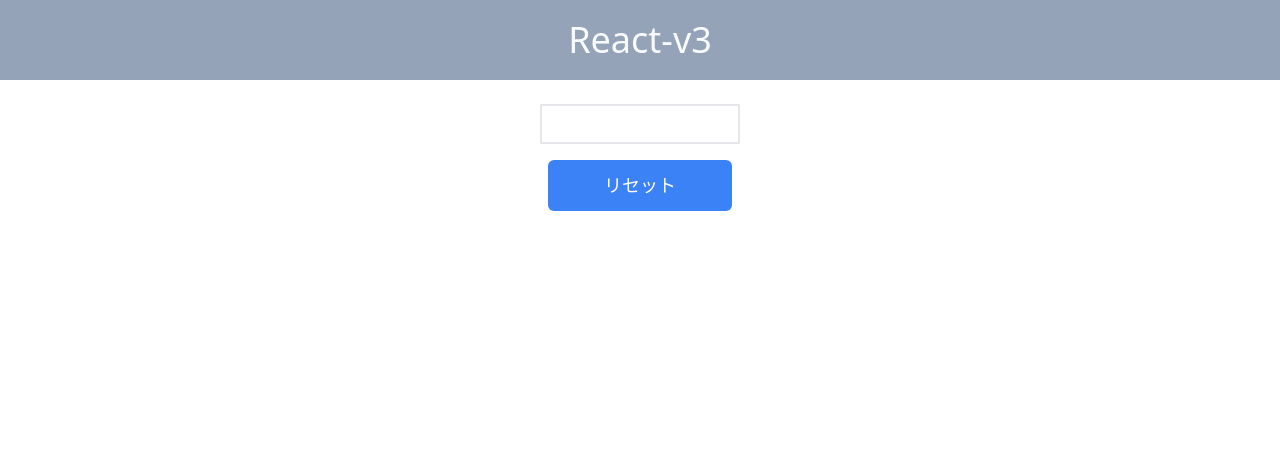
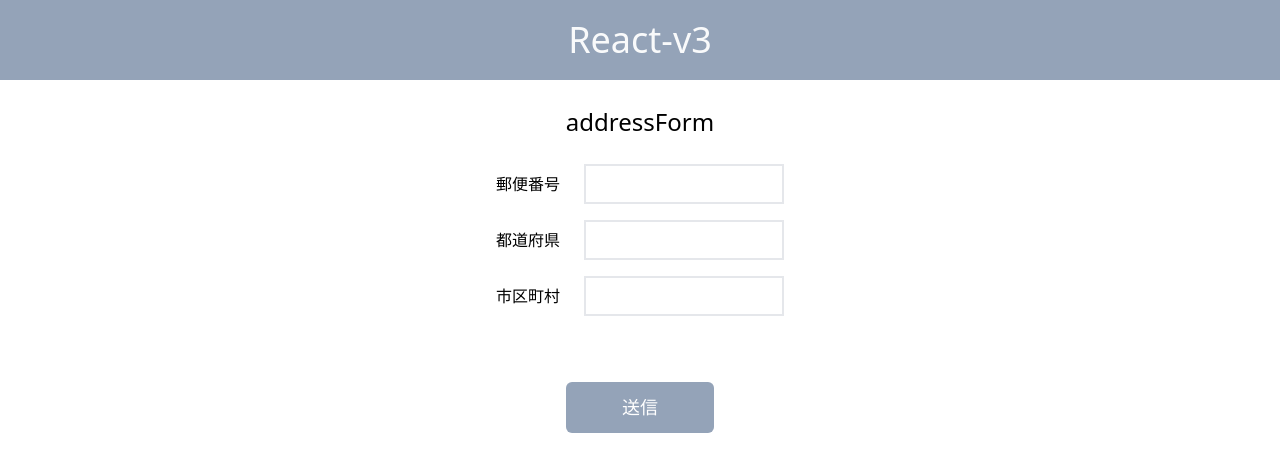
Before and after one commit to pj100-team/react-v3, a React (Create React App) app: page / in a window 1280 px wide. Shown: the top 472 px of the page. Built offline with nearby package versions, Linux system fonts and the light colour scheme.

Commit message:
[practice4] search address

```diff
--- a/package.json
+++ b/package.json
@@ -12,6 +12,7 @@
     "@types/react-dom": "^18.2.7",
     "react": "^18.2.0",
     "react-dom": "^18.2.0",
+    "react-hook-form": "^7.88.0",
     "react-scripts": "5.0.1",
     "typescript": "^4.9.5",
     "web-vitals": "^2.1.4"
--- a/src/App.tsx
+++ b/src/App.tsx
@@ -1,7 +1,8 @@
 import "./App.css";
 // import Practice1 from "./templates/practice1";
 // import Practice2 from "./templates/practice2";
-import Practice3 from "./templates/practice3";
+// import Practice3 from "./templates/practice3";
+import Practice4 from "./templates/practice4";
 
 function App() {
 	return (
@@ -11,7 +12,8 @@ function App() {
 			</header>
 			{/* <Practice1 /> */}
 			{/* <Practice2 /> */}
-			<Practice3 />
+			{/* <Practice3 /> */}
+			<Practice4 />
 		</>
 	);
 }
--- a/src/components/button.tsx
+++ b/src/components/button.tsx
@@ -1,13 +1,15 @@
-interface ButtonProps {
+type ButtonProps = {
   label: string;
   backgroundColor: string;
   textColor: string;
-  onClick: () => void;
-}
+  type?: "button" | "submit" | "reset";
+  onClick?: () => void;
+};
 
-const Button: React.FC<ButtonProps> = ({ label, backgroundColor, textColor, onClick }) => {
+const Button: React.FC<ButtonProps> = ({ label, backgroundColor, textColor, type = "button", onClick }) => {
   return (
     <button
+      type={type}
       style={{
         borderColor: backgroundColor,
         backgroundColor,
--- a/src/components/input.tsx
+++ b/src/components/input.tsx
@@ -1,23 +1,39 @@
+import { forwardRef } from "react";
+
 type InputProps = {
 	type: string;
+	id?: string;
+	name?: string;
 	value?: string;
 	isChecked?: boolean;
-	onChange: (event: React.ChangeEvent<HTMLInputElement>) => void;
+	placeholder?: string;
+	onChange?: (event: React.ChangeEvent<HTMLInputElement>) => void;
+	onBlur?: (event: React.FocusEvent<HTMLInputElement>) => void;
 	width: string;
 	height: string;
 	borderColor?: string;
 };
 
-const Input: React.FC<InputProps> = ({ type, value, isChecked, onChange, width, height, borderColor }) => {
+const Input = forwardRef<HTMLInputElement, InputProps>(
+	(
+		{ type, id, name, value, isChecked, placeholder, onChange, onBlur, width, height, borderColor },
+		ref
+	) => {
 		return (
 			<input
 				type={type}
+				id={id}
+				name={name}
 				value={value}
 				checked={isChecked}
+				placeholder={placeholder}
 				onChange={onChange}
+				onBlur={onBlur}
+				ref={ref}
 				style={{ width: width, height: height, border: `2px solid ${borderColor ?? "#3b82f6"}` }}
 			/>
 		);
-};
+	}
+);
 
 export default Input;
--- /dev/null
+++ b/src/templates/practice4.tsx
@@ -0,0 +1,200 @@
+import Input from "../components/input";
+import Button from "../components/button";
+import { useEffect, useState } from "react";
+import { useForm, SubmitHandler } from "react-hook-form";
+
+const ZIPCLOUD_API_URL = "https://zipcloud.ibsnet.co.jp/api/search";
+
+type ZipcloudResponse = {
+	status: number;
+	message: string | null;
+	results:
+		| {
+				address1: string;
+				address2: string;
+				address3: string;
+		  }[]
+		| null;
+};
+
+type AddressForm = {
+	postalCode: string;
+	prefecture: string;
+	city: string;
+};
+
+const Practice4 = () => {
+	const {
+		register,
+		handleSubmit,
+		watch,
+		setValue,
+		formState: { errors },
+	} = useForm<AddressForm>({
+		defaultValues: {
+			postalCode: "",
+			prefecture: "",
+			city: "",
+		},
+	});
+	const [searchError, setSearchError] = useState<string>("");
+
+	const postalCode = watch("postalCode");
+
+	// 郵便番号が7桁になった時点で住所検索APIを呼ぶ
+	useEffect(() => {
+		const zipcode = postalCode.replace(/-/g, "");
+		if (!/^\d{7}$/.test(zipcode)) {
+			setSearchError("");
+			return;
+		}
+
+		// 入力が変わって古いリクエストの結果が返ってきた場合は無視する
+		let ignore = false;
+
+		const searchAddress = async () => {
+			try {
+				const response = await fetch(`${ZIPCLOUD_API_URL}?zipcode=${zipcode}`);
+				const data: ZipcloudResponse = await response.json();
+				if (ignore) return;
+
+				const address = data.results?.[0];
+				if (!address) {
+					setSearchError("該当する住所が存在しません");
+					setValue("prefecture", "");
+					setValue("city", "");
+					return;
+				}
+
+				setSearchError("");
+				setValue("prefecture", address.address1, { shouldValidate: true });
+				setValue("city", `${address.address2}${address.address3}`, {
+					shouldValidate: true,
+				});
+			} catch {
+				if (ignore) return;
+				setSearchError("住所の検索に失敗しました");
+			}
+		};
+
+		searchAddress();
+
+		return () => {
+			ignore = true;
+		};
+	}, [postalCode, setValue]);
+
+	const onSubmit: SubmitHandler<AddressForm> = (data) => {
+		console.log(data);
+	};
+
+	const postalCodeError = errors.postalCode?.message ?? searchError;
+
+	return (
+		<>
+			<div style={{ textAlign: "center", fontSize: "24px", marginTop: "24px" }}>
+				addressForm
+			</div>
+			<form
+				onSubmit={handleSubmit(onSubmit)}
+				style={{
+					display: "flex",
+					flexDirection: "column",
+					alignItems: "center",
+					gap: "16px",
+					marginTop: "24px",
+				}}
+			>
+				<div style={{ display: "flex", flexDirection: "column", gap: "4px" }}>
+					<div style={{ display: "flex", alignItems: "center", gap: "8px" }}>
+						<label htmlFor="postalCode" style={{ width: "80px" }}>
+							郵便番号
+						</label>
+						<Input
+							type="text"
+							id="postalCode"
+							width="200px"
+							height="40px"
+							borderColor={postalCodeError ? "#ef4444" : "#e5e7eb"}
+							{...register("postalCode", {
+								required: "必須項目です",
+								pattern: {
+									value: /^\d{3}-?\d{4}$/,
+									message: "7桁の数字を入力してください",
+								},
+							})}
+						/>
+					</div>
+					{postalCodeError && (
+						<span
+							style={{ color: "#ef4444", fontSize: "12px", marginLeft: "88px" }}
+						>
+							{postalCodeError}
+						</span>
+					)}
+				</div>
+
+				<div style={{ display: "flex", flexDirection: "column", gap: "4px" }}>
+					<div style={{ display: "flex", alignItems: "center", gap: "8px" }}>
+						<label htmlFor="prefecture" style={{ width: "80px" }}>
+							都道府県
+						</label>
+						<Input
+							type="text"
+							id="prefecture"
+							width="200px"
+							height="40px"
+							borderColor={errors.prefecture ? "#ef4444" : "#e5e7eb"}
+							{...register("prefecture", {
+								required: "必須項目です",
+							})}
+						/>
+					</div>
+					{errors.prefecture && (
+						<span
+							style={{ color: "#ef4444", fontSize: "12px", marginLeft: "88px" }}
+						>
+							{errors.prefecture.message}
+						</span>
+					)}
+				</div>
+
+				<div style={{ display: "flex", flexDirection: "column", gap: "4px" }}>
+					<div style={{ display: "flex", alignItems: "center", gap: "8px" }}>
+						<label htmlFor="city" style={{ width: "80px" }}>
+							市区町村
+						</label>
+						<Input
+							type="text"
+							id="city"
+							width="200px"
+							height="40px"
+							borderColor={errors.city ? "#ef4444" : "#e5e7eb"}
+							{...register("city", {
+								required: "必須項目です",
+							})}
+						/>
+					</div>
+					{errors.city && (
+						<span
+							style={{ color: "#ef4444", fontSize: "12px", marginLeft: "88px" }}
+						>
+							{errors.city.message}
+						</span>
+					)}
+				</div>
+
+				<div style={{ marginTop: "50px" }}>
+					<Button
+						type="submit"
+						label="送信"
+						backgroundColor="#94a3b8"
+						textColor="#ffffff"
+					/>
+				</div>
+			</form>
+		</>
+	);
+};
+
+export default Practice4;
```
Also changed, not shown: 1 other file (tests, documents, lock files or other folders). Lines whose indentation alone changed are shown as unchanged.
